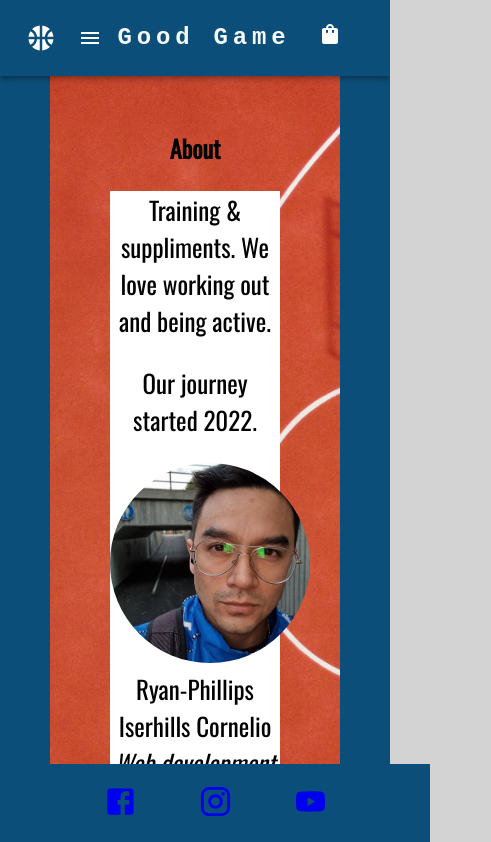
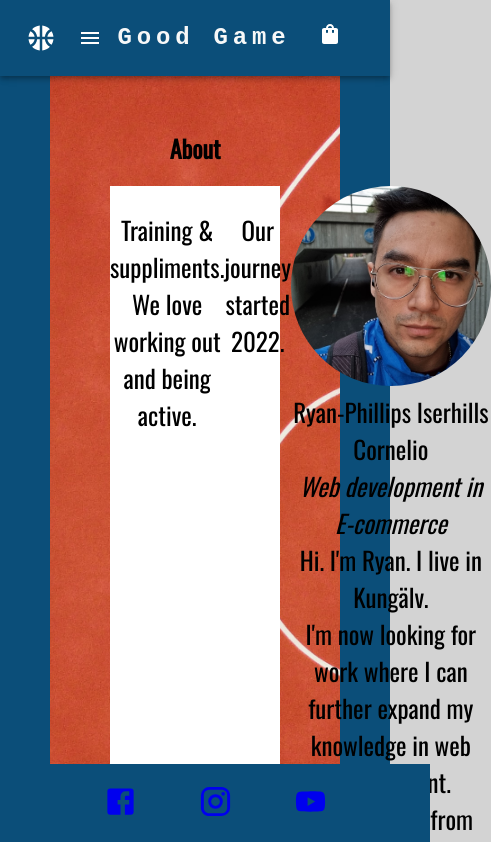
Before and after one commit to TechWithRyan/vite-shop, a React (Vite) app: page /about in a window 390 px wide. Shown: the top 842 px of the page, 491 px wide, since content can reach past the window. Built offline with nearby package versions, Linux system fonts and the light colour scheme.

Commit message:
about page mobile responsive

```diff
--- a/src/component/index.scss
+++ b/src/component/index.scss
@@ -68,7 +68,6 @@ img{
     font-size: 25px;
     text-align: center;
     background-color: white;
-
 }
 
 .contact-container{
@@ -135,3 +134,10 @@ img{
     font-size: 20px;
     color: white;
 }
+
+@media (max-width: 400px){
+    .container{
+        display: flex;
+
+    }
+}
```
